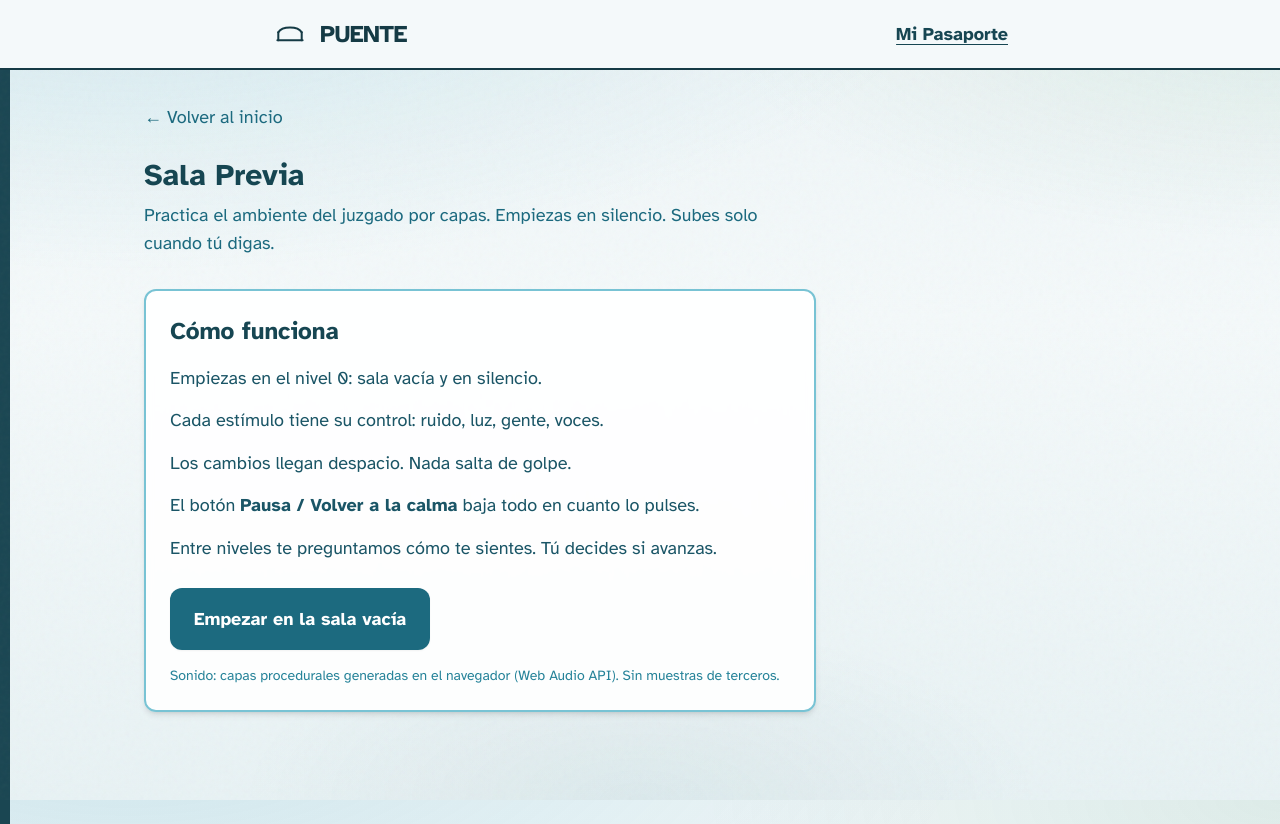
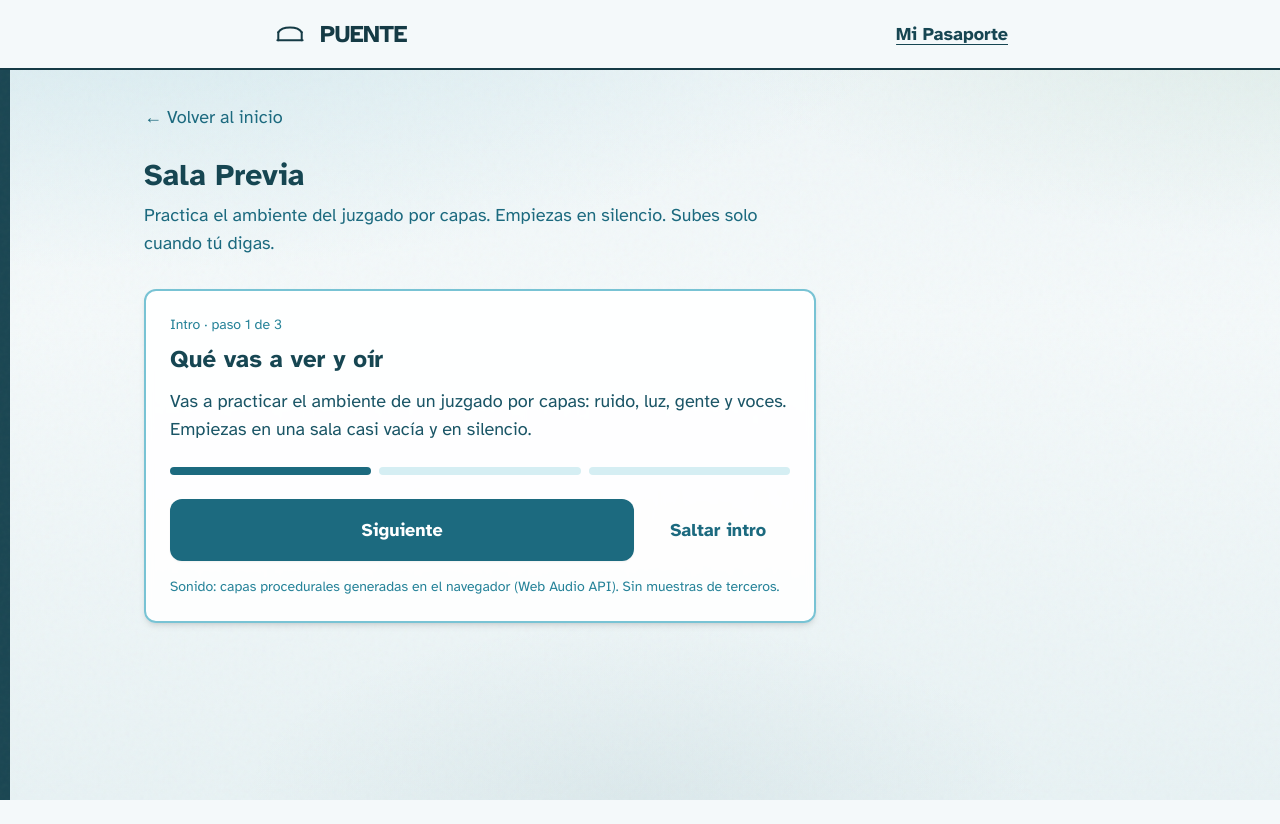
Before and after one commit to tiago-volta/DATATHON-2026, a Next.js app in the folder frontend/: page /sala-previa in a window 1280 px wide. After the commit the page ends 800 px from the top, so only its background shows below. Built offline with nearby package versions, Linux system fonts and the light colour scheme.

Commit message:
Sala Previa: intro guiada con aviso de audio antes de empezar
Tres pasos cortos, salto al aviso, CTA Empezar en nivel 0 y opción
de volver a ver la intro. El audio no arranca hasta el botón.

Co-authored-by: Manuel Valiño González <manuelvalinogonzalez@gmail.com>

```diff
--- a/frontend/src/app/sala-previa/page.tsx
+++ b/frontend/src/app/sala-previa/page.tsx
@@ -8,6 +8,7 @@ import { BotonCalma } from '@/components/sala-previa/BotonCalma'
 import { CheckInConfort } from '@/components/sala-previa/CheckInConfort'
 import { ControlesEstimulo } from '@/components/sala-previa/ControlesEstimulo'
 import { EscenaSensorial } from '@/components/sala-previa/EscenaSensorial'
+import { IntroSalaPrevia } from '@/components/sala-previa/IntroSalaPrevia'
 import { MapaNiveles } from '@/components/sala-previa/MapaNiveles'
 import { PanelProgreso } from '@/components/sala-previa/PanelProgreso'
 import { MotorAudioSala, CREDITO_AUDIO } from '@/lib/sala-previa/audio'
@@ -84,14 +85,25 @@ export default function PaginaSalaPrevia() {
     [aplicarValores]
   )
 
-  const empezar = async () => {
+  const empezarNivel0 = async () => {
+    // El audio solo arranca aquí, tras el aviso de la intro.
     await motorRef.current?.iniciar()
     setAudioListo(true)
+    setEnCalma(false)
     setFase('simulacion')
+    setNivelActual(0)
+    aplicarValores(NIVELES[0].preset)
     setProgreso((p) => registrarPractica(marcarNivel(p, 0)))
-    aplicarValores(NIVELES[0].preset)
-    setNivelActual(0)
-    setMensaje('Primer paso. Estás en la sala vacía.')
+    setMensaje('Nivel 0. Sala casi vacía. Subes solo si quieres.')
+  }
+
+  const volverAIntro = () => {
+    motorRef.current?.detener(true)
+    setAudioListo(false)
+    setEnCalma(false)
+    setValores(ESTIMULOS_VACIOS)
+    setFase('intro')
+    setMensaje(null)
   }
 
   const pausarCalma = () => {
@@ -178,27 +190,7 @@ export default function PaginaSalaPrevia() {
           </p>
         </header>
 
-        {fase === 'intro' && (
-          <section className="card-destacada max-w-2xl">
-            <h2 className="text-2xl font-bold text-puente-800 mb-4">
-              Cómo funciona
-            </h2>
-            <ul className="space-y-3 text-puente-700 mb-6">
-              <li>Empiezas en el nivel 0: sala vacía y en silencio.</li>
-              <li>Cada estímulo tiene su control: ruido, luz, gente, voces.</li>
-              <li>Los cambios llegan despacio. Nada salta de golpe.</li>
-              <li>
-                El botón <strong>Pausa / Volver a la calma</strong> baja todo
-                en cuanto lo pulses.
-              </li>
-              <li>Entre niveles te preguntamos cómo te sientes. Tú decides si avanzas.</li>
-            </ul>
-            <button type="button" className="btn-primary w-full sm:w-auto" onClick={empezar}>
-              Empezar en la sala vacía
-            </button>
-            <p className="text-sm text-puente-500 mt-4">{CREDITO_AUDIO}</p>
-          </section>
-        )}
+        {fase === 'intro' && <IntroSalaPrevia onEmpezar={empezarNivel0} />}
 
         {fase !== 'intro' && (
           <>
@@ -210,6 +202,9 @@ export default function PaginaSalaPrevia() {
                 onClick={() => setModoAudioguia((v) => !v)}
               >
                 Modo audioguía
+              </button>
+              <button type="button" className="btn-ghost" onClick={volverAIntro}>
+                Ver intro otra vez
               </button>
               {audioListo && (
                 <span className="text-sm text-puente-500 self-center">
--- /dev/null
+++ b/frontend/src/components/sala-previa/IntroSalaPrevia.tsx
@@ -0,0 +1,119 @@
+'use client'
+
+import { useId, useState } from 'react'
+import { useReducedMotion } from '@/hooks/useReducedMotion'
+import { CREDITO_AUDIO } from '@/lib/sala-previa/audio'
+
+const PASOS = [
+  {
+    titulo: 'Qué vas a ver y oír',
+    cuerpo:
+      'Vas a practicar el ambiente de un juzgado por capas: ruido, luz, gente y voces. Empiezas en una sala casi vacía y en silencio.',
+  },
+  {
+    titulo: 'Tú mandas el ritmo',
+    cuerpo:
+      'Puedes pausar o pulsar «Volver a la calma» cuando quieras. Nada te obliga a subir de nivel. Los cambios llegan despacio.',
+  },
+  {
+    titulo: 'Antes del audio',
+    cuerpo:
+      'Al empezar puede sonar sonido del ambiente. Baja el volumen del dispositivo o usa auriculares. El audio no arranca hasta que pulses el botón.',
+  },
+] as const
+
+interface Props {
+  onEmpezar: () => void
+}
+
+export function IntroSalaPrevia({ onEmpezar }: Props) {
+  const [paso, setPaso] = useState(0)
+  const reduced = useReducedMotion()
+  const tituloId = useId()
+  const total = PASOS.length
+  const actual = PASOS[paso]
+  const esUltimo = paso === total - 1
+
+  const irAAvisoAudio = () => setPaso(total - 1)
+
+  return (
+    <section
+      className={`card-destacada max-w-2xl ${reduced ? '' : 'animate-fade-soft'}`}
+      aria-labelledby={tituloId}
+    >
+      <p className="text-sm font-medium text-puente-500 mb-2" aria-live="polite">
+        Intro · paso {paso + 1} de {total}
+      </p>
+      <h2 id={tituloId} className="text-2xl font-bold text-puente-800 mb-3">
+        {actual.titulo}
+      </h2>
+      <p className="text-lg text-puente-700 mb-6">{actual.cuerpo}</p>
+
+      {esUltimo && (
+        <div
+          className="mb-6 rounded-suave border-2 border-accent-alert bg-accent-alert/10 p-4"
+          role="status"
+        >
+          <p className="font-bold text-puente-800 mb-1">Aviso de audio</p>
+          <p className="text-puente-700">
+            Va a haber sonido. Baja el volumen o ponte auriculares. No suena nada
+            hasta que pulses «Empezar en nivel 0».
+          </p>
+        </div>
+      )}
+
+      <div
+        className="flex gap-2 mb-6"
+        role="progressbar"
+        aria-valuemin={1}
+        aria-valuemax={total}
+        aria-valuenow={paso + 1}
+        aria-label="Avance de la intro"
+      >
+        {PASOS.map((_, i) => (
+          <span
+            key={PASOS[i].titulo}
+            className={`h-2 flex-1 rounded-full ${
+              i <= paso ? 'bg-puente-600' : 'bg-puente-100'
+            }`}
+            aria-hidden="true"
+          />
+        ))}
+      </div>
+
+      <div className="flex flex-col sm:flex-row gap-3">
+        {esUltimo ? (
+          <button type="button" className="btn-primary flex-1" onClick={onEmpezar}>
+            Empezar en nivel 0
+          </button>
+        ) : (
+          <button
+            type="button"
+            className="btn-primary flex-1"
+            onClick={() => setPaso((p) => Math.min(total - 1, p + 1))}
+          >
+            Siguiente
+          </button>
+        )}
+
+        {paso > 0 && (
+          <button
+            type="button"
+            className="btn-secondary"
+            onClick={() => setPaso((p) => Math.max(0, p - 1))}
+          >
+            Atrás
+          </button>
+        )}
+
+        {!esUltimo && (
+          <button type="button" className="btn-ghost" onClick={irAAvisoAudio}>
+            Saltar intro
+          </button>
+        )}
+      </div>
+
+      <p className="text-sm text-puente-500 mt-4">{CREDITO_AUDIO}</p>
+    </section>
+  )
+}
```
